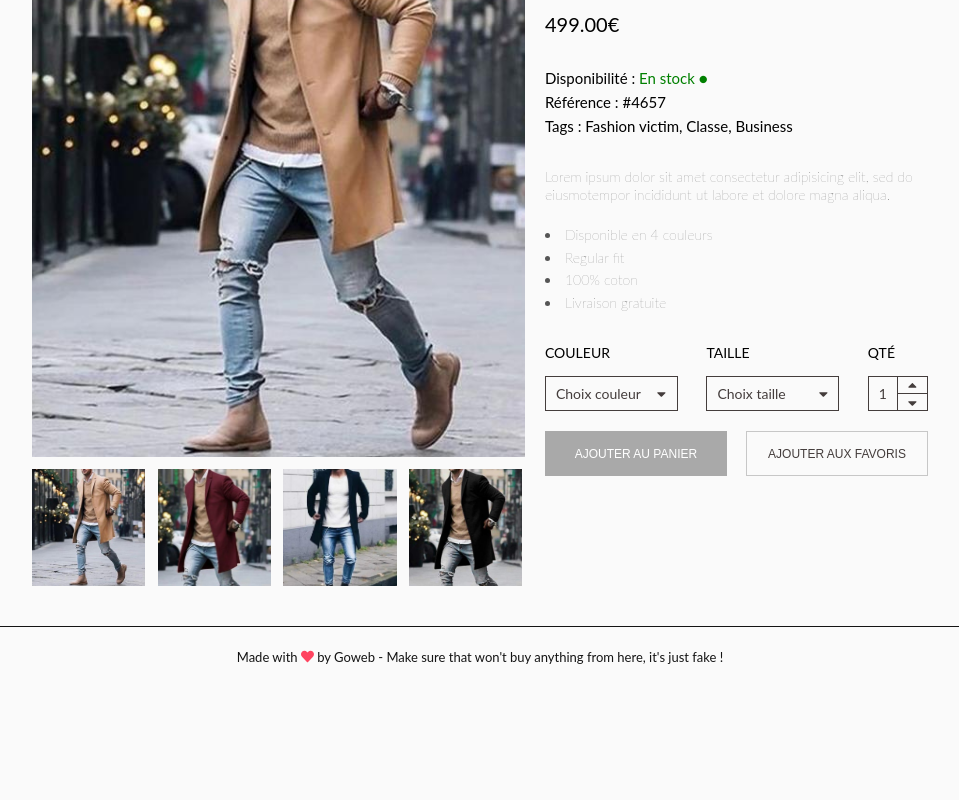
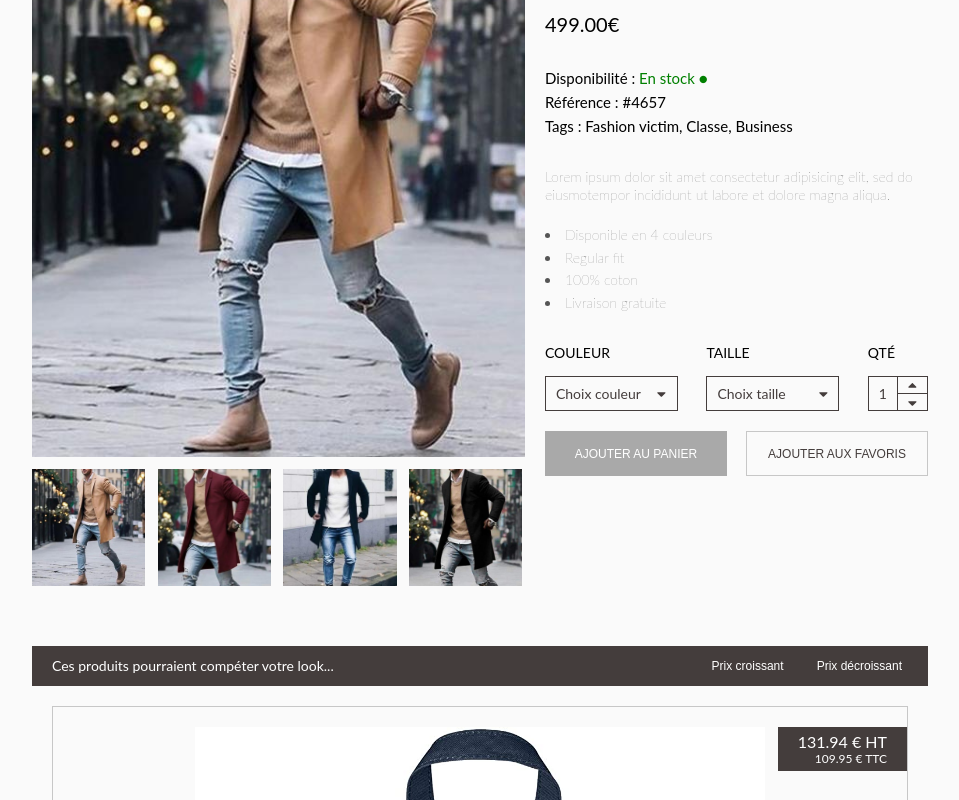
Before and after one commit to Lucasbeneston/goweb_store, a React (Create React App) app: page / in a window 1280 px wide. Shown: the part 300-1100 px from the top of the page, without its empty margins (160-1119 px from the left). Before the commit the page ends 988 px from the top, so only its background shows below. Built offline with nearby package versions, Linux system fonts and the light colour scheme.

Commit message:
:lipstick: More item design mobile 100% :lipstick:

```diff
--- /dev/null
+++ b/src/components/molecules/ItemMore/ItemMore.jsx
@@ -0,0 +1,36 @@
+import React from "react";
+import PropTypes from "prop-types";
+
+import "./ItemMore.scss";
+
+export default function ItemMore({
+  itemPriceHT,
+  itemPriceTTC,
+  itemImage,
+  itemTitle,
+}) {
+  return (
+    <div className="itemMore">
+      <div className="itemMore_price">
+        <h5 className="itemMore_price_HT">{itemPriceHT} € HT</h5>
+        <h5 className="itemMore_price_TTC">{itemPriceTTC} € TTC</h5>
+      </div>
+      <img
+        className="itemMore_image"
+        src={`${process.env.PUBLIC_URL}/assets/${itemImage}`}
+        alt="Illustration du produit"
+      />
+      <h4 className="itemMore_title">{itemTitle}</h4>
+      <button className="itemMore_addButton" type="button">
+        Ajouter au panier
+      </button>
+    </div>
+  );
+}
+
+ItemMore.propTypes = {
+  itemPriceHT: PropTypes.number.isRequired,
+  itemPriceTTC: PropTypes.number.isRequired,
+  itemImage: PropTypes.string.isRequired,
+  itemTitle: PropTypes.string.isRequired,
+};
--- /dev/null
+++ b/src/components/molecules/ItemMore/ItemMore.scss
@@ -0,0 +1,54 @@
+@import "../../_settings/mixins";
+@import "../../_settings/variables";
+
+.itemMore {
+  border: 1px solid $light-grey;
+  padding: 20px;
+  margin: 10px 0;
+  display: flex;
+  flex-direction: column;
+  align-items: center;
+  position: relative;
+
+  &_price {
+    position: absolute;
+    top: 20px;
+    right: 0;
+    color: $white;
+    padding: 5px 20px;
+    text-transform: uppercase;
+    background-color: $grey;
+    text-align: right;
+
+    &_HT {
+      font-size: 1.6rem;
+    }
+
+    &_TTC {
+      font-size: 1.2rem;
+    }
+  }
+
+  &_image {
+    width: 70%;
+    margin-bottom: 20px;
+  }
+
+  &_title {
+    margin-bottom: 20px;
+    font-weight: bolder;
+    color: $grey;
+    text-align: center;
+    width: 100%;
+  }
+
+  &_addButton {
+    height: 50px;
+    border: none;
+    background-color: $grey;
+    color: $white;
+    font-size: 1.2rem;
+    text-transform: uppercase;
+    width: 100%;
+  }
+}
--- a/src/components/molecules/Nav/NavDesktop/NavDesktop.jsx
+++ b/src/components/molecules/Nav/NavDesktop/NavDesktop.jsx
@@ -24,7 +24,7 @@ export default function NavDesktop({ itemCount }) {
             </div>
           </Link>
           <Link to="/cart" className="navDesktop_top_cartButton" type="button">
-            Panier
+            > Panier
             <span className="navDesktop_top_cartButton_cartCount">
               ({itemCount})
             </span>
@@ -66,5 +66,5 @@ export default function NavDesktop({ itemCount }) {
 }
 
 NavDesktop.propTypes = {
-  itemCount: PropTypes.string.isRequired,
+  itemCount: PropTypes.number.isRequired,
 };
--- a/src/components/organisms/CarouselImages/CarouselImages.scss
+++ b/src/components/organisms/CarouselImages/CarouselImages.scss
@@ -4,7 +4,7 @@
 .carouselImages {
   &_return {
     margin-left: 5%;
-    padding: 5px 0;
+    padding: 10px 0;
     width: fit-content;
     color: rgb(85, 85, 85);
     font-size: 1.4rem;
--- /dev/null
+++ b/src/components/organisms/MoreItems/MoreItems.jsx
@@ -0,0 +1,32 @@
+import React from "react";
+import MoreItemsArray from "../../../data/moreItems";
+import ItemMore from "../../molecules/ItemMore/ItemMore";
+
+import "./MoreItems.scss";
+
+export default function MoreItems() {
+  return (
+    <div className="moreItems">
+      <div className="moreItems_top">
+        <h3 className="moreItems_top_title">
+          Ces produits pourraient compéter votre look...
+        </h3>
+        <div className="moreItems_top_buttons">
+          <button type="button">Prix croissant</button>
+          <div className="moreItems_top_buttons_line" />
+          <button type="button">Prix décroissant</button>
+        </div>
+      </div>
+      <div className="moreItems_listItems">
+        {MoreItemsArray.map((item) => (
+          <ItemMore
+            itemPriceHT={item.priceHT}
+            itemPriceTTC={item.priceTTC}
+            itemImage={item.image}
+            itemTitle={item.title}
+          />
+        ))}
+      </div>
+    </div>
+  );
+}
--- /dev/null
+++ b/src/components/organisms/MoreItems/MoreItems.scss
@@ -0,0 +1,108 @@
+@import "../../_settings/mixins";
+@import "../../_settings/variables";
+
+.moreItems {
+  padding: 0 5%;
+  margin: 20px 0;
+  width: 100%;
+
+  @include media(tablet) {
+    padding: 0 15%;
+  }
+
+  &_top {
+    width: 100%;
+    height: 40px;
+    display: flex;
+    justify-content: center;
+    align-items: center;
+    color: $white;
+    background-color: $grey;
+
+    @include media(tablet) {
+      padding: 0 20px;
+      justify-content: space-between;
+    }
+
+    &_buttons {
+      display: none;
+
+      @include media(tablet) {
+        display: flex;
+
+        & button {
+          background-color: transparent;
+          border: none;
+          color: $white;
+          font-size: 1.2rem;
+          outline: none;
+        }
+
+        &_line {
+          height: 100%;
+          border-right: 1px solid $white;
+          margin: 0 10px;
+        }
+      }
+    }
+  }
+
+  &_listItems {
+    width: 100%;
+    display: flex;
+    flex-direction: column;
+    padding: 10px 20px;
+
+    // &_item {
+    //   border: 1px solid $light-grey;
+    //   padding: 20px;
+    //   margin: 10px 0;
+    //   display: flex;
+    //   flex-direction: column;
+    //   align-items: center;
+    //   position: relative;
+
+    //   &_price {
+    //     position: absolute;
+    //     top: 20px;
+    //     right: 0;
+    //     color: $white;
+    //     padding: 5px 20px;
+    //     text-transform: uppercase;
+    //     background-color: $grey;
+    //     text-align: right;
+
+    //     &_HT {
+    //       font-size: 1.6rem;
+    //     }
+
+    //     &_TTC {
+    //       font-size: 1.2rem;
+    //     }
+    //   }
+
+    //   &_image {
+    //     width: 70%;
+    //     margin-bottom: 20px;
+    //   }
+
+    //   &_title {
+    //     margin-bottom: 20px;
+    //     font-weight: bolder;
+    //     color: $grey;
+    //     text-align: center;
+    //     width: 100%;
+    //   }
+
+    //   &_addButton {
+    //     height: 50px;
+    //     border: none;
+    //     background-color: $grey;
+    //     color: $white;
+    //     font-size: 1.2rem;
+    //     text-transform: uppercase;
+    //     width: 100%;
+    //   }
+    // }
+  }
+}
--- a/src/components/pages/Item/Item.jsx
+++ b/src/components/pages/Item/Item.jsx
@@ -2,20 +2,23 @@ import React from "react";
 import CarrouselImages from "../../organisms/CarouselImages/CarouselImages";
 import InformationsItem from "../../organisms/InformationsItem/InformationsItem";
 import ItemForm from "../../molecules/ItemForm/ItemForm";
+import MoreItems from "../../organisms/MoreItems/MoreItems";
 
 import "./Item.scss";
 
 export default function Item() {
   return (
+    <>
       <main className="item" role="main">
         <div className="item_images">
           <CarrouselImages />
         </div>
-
         <div className="item_informationsForm">
           <InformationsItem />
           <ItemForm />
         </div>
       </main>
+      <MoreItems />
+    </>
   );
 }
--- /dev/null
+++ b/src/data/moreItems.js
@@ -0,0 +1,32 @@
+const moreItems = [
+  {
+    id: 1,
+    title: "Fjallraven - Foldsack No.1 Backpack",
+    priceHT: 131.94,
+    priceTTC: 109.95,
+    image: "more-product-4.jpg",
+  },
+  {
+    id: 2,
+    title: "Mens Casuel Premium Slim Fit T-shirts",
+    priceHT: 131.94,
+    priceTTC: 109.95,
+    image: "more-product-2.jpg",
+  },
+  {
+    id: 3,
+    title: "Mens Cottom Jacket",
+    priceHT: 131.94,
+    priceTTC: 109.95,
+    image: "more-product-1.jpg",
+  },
+  {
+    id: 4,
+    title: "Mens Casual Slim Fit",
+    priceHT: 131.94,
+    priceTTC: 109.95,
+    image: "more-product-3.jpg",
+  },
+];
+
+export default moreItems;
```
Also changed, not shown: 1 other file (tests, documents, lock files or other folders). Lines whose indentation alone changed are shown as unchanged.
